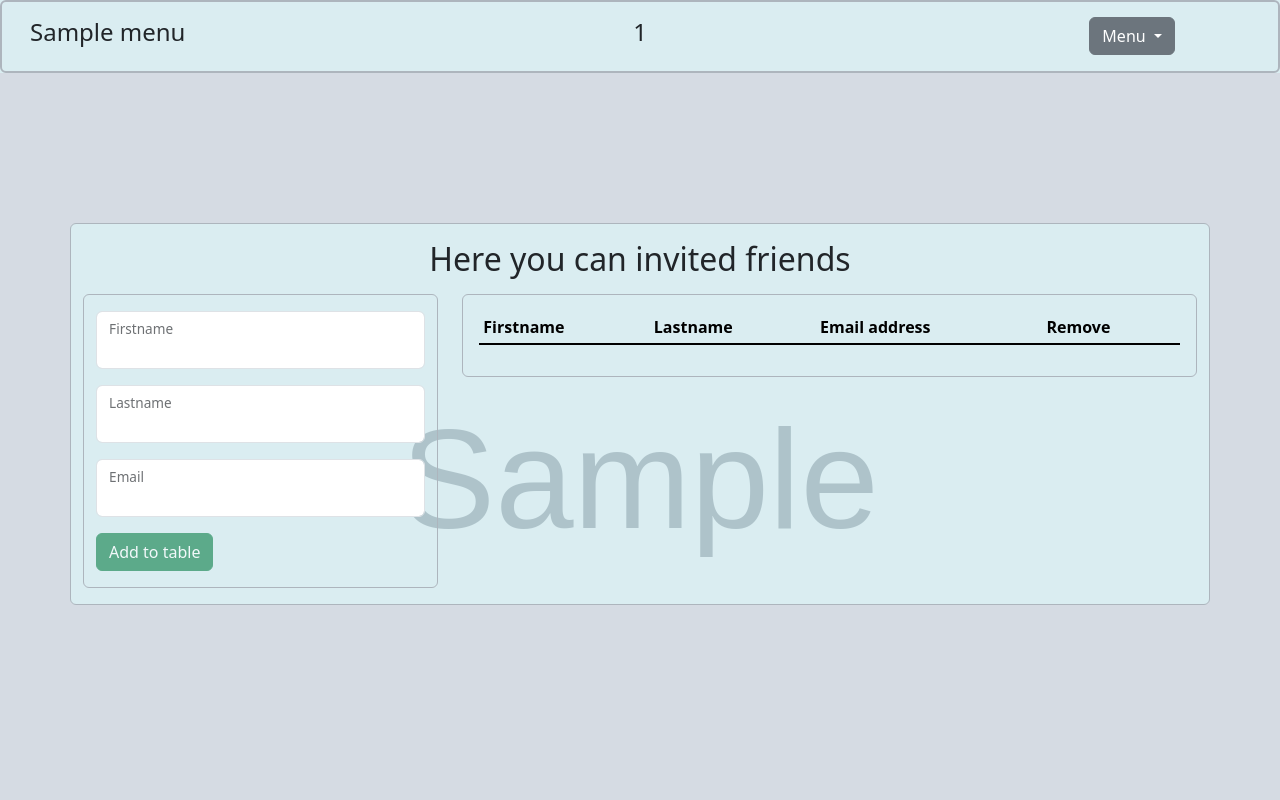
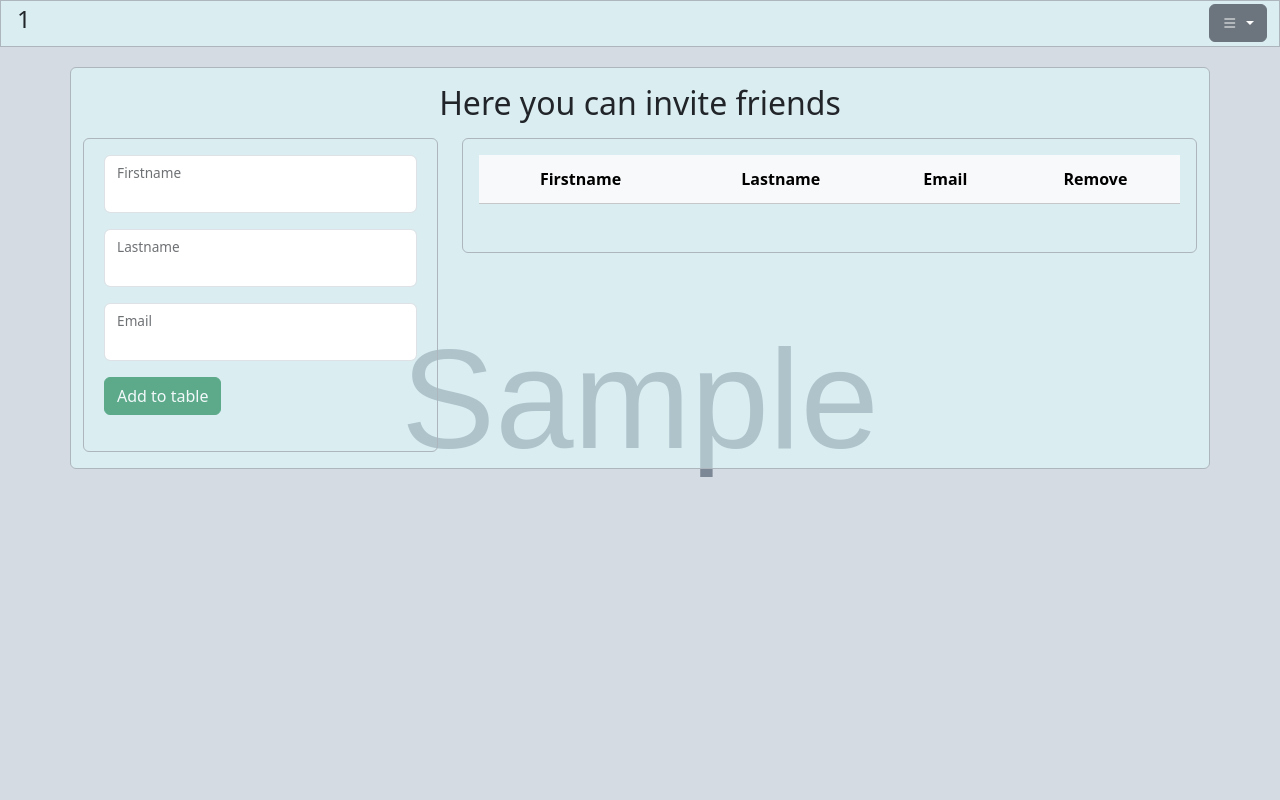
Before and after one commit to Tomasz1928/Trip_calculator, a Django app: template trip_calculator/trip_calculator/templates/trip_calculator/addFriends.html in a window 1280 px wide. Run offline with Django 3.2, Linux system fonts and the light colour scheme; the template is opened without the code that fills it: most values are stand-ins (such as "Sample title", 1, 10 or a date in 2020); grey boxes marked "Sample" are stand-in pictures; lists and menus that the app fills with data are empty.

Commit message:
add new style

```diff
--- a/trip_calculator/trip_calculator/static/trip_calculator/js/add_friend.js
+++ b/trip_calculator/trip_calculator/static/trip_calculator/js/add_friend.js
@@ -2,7 +2,12 @@
     const addFriendButton = document.getElementById("add-friend-button");
     const sendButton = document.getElementById("send-button");
     const inputs = document.querySelectorAll('#firstname-input, #lastname-input, #email-input');
-        const tableBody = document.getElementById("tabel-body");
+    const tableBody = document.getElementById("table-body");
+
+    if (!tableBody) {
+        console.error('Element with id "table-body" not found.');
+        return;
+    }
 
     inputs.forEach(input => input.addEventListener('input', checkInputs));
 
@@ -14,6 +19,11 @@
     }
 
     function checkTableData() {
+        if (!tableBody) {
+            console.error('Element with id "table-body" not found.');
+            return;
+        }
+        // Sprawdź, czy tableBody ma dzieci (wiersze tabeli)
         const tableHasData = Array.from(tableBody.children).some(row => row.querySelectorAll('td').length > 0);
         sendButton.style.display = tableHasData ? "block" : "none";
         sendButton.disabled = !tableHasData;
@@ -38,9 +48,9 @@
     function addElement() {
         const data = collectData();
 
-            const newTabelRow = document.createElement('tr');
+        const newTableRow = document.createElement('tr');
 
-            newTabelRow.append(
+        newTableRow.append(
             createTableCell(data.firstname, 'firstname'),
             createTableCell(data.lastname, 'lastname'),
             createTableCell(data.email, 'email')
@@ -49,13 +59,13 @@
         const colButton = document.createElement('td');
         const button = document.createElement('button');
         button.className = 'btn-close';
-            button.addEventListener("click", () => { tableBody.removeChild(newTabelRow); checkTableData() });
+        button.addEventListener("click", () => { tableBody.removeChild(newTableRow); checkTableData() });
         colButton.appendChild(button);
 
-            newTabelRow.appendChild(colButton);
-            tableBody.appendChild(newTabelRow);
+        newTableRow.appendChild(colButton);
+        tableBody.appendChild(newTableRow);
         checkInputs();
-            checkTableData()
+        checkTableData();
     }
 
     sendButton.addEventListener("click", () => {
@@ -71,10 +81,9 @@
                 email: email
             });
         });
-            console.log(data) // add formularz
-
+        console.log(data)
     });
 
     checkInputs();
-        checkTableData()
+    checkTableData();
 });
--- /dev/null
+++ b/trip_calculator/trip_calculator/static/trip_calculator/style/add_friend.css
@@ -0,0 +1,32 @@
+.table-sm th,
+.table-sm td {
+    padding: 0.75rem;
+    text-align: center;
+    font-size: 1rem;
+}
+
+.container-main {
+background-color: rgba(224, 255, 255, 0.5);
+    margin-top: 20px;
+}
+.container-table {
+    margin-top: 20px;
+}
+
+.container-inputs {
+    padding: 20px;
+    border: 1px solid #ccc;
+    border-radius: 10px;
+}
+
+@media (max-width: 576px) {
+    .table-responsive {
+        overflow-x: auto;
+    }
+    .table-sm th,
+    .table-sm td {
+        padding: 0.4rem;
+        font-size: 0.8rem;
+    }
+
+}
--- /dev/null
+++ b/trip_calculator/trip_calculator/static/trip_calculator/style/common.css
@@ -0,0 +1,6 @@
+.background-img-style {
+    background-size: cover;
+    background-repeat: no-repeat;
+    background-position: center;
+    height: 100vh
+}
--- a/trip_calculator/trip_calculator/templates/trip_calculator/addFriends.html
+++ b/trip_calculator/trip_calculator/templates/trip_calculator/addFriends.html
@@ -6,35 +6,28 @@
     <meta charset="UTF-8">
     <meta name="viewport" content="width=device-width, initial-scale=1.0">
     <title>Trip cost login</title>
-    <link rel="stylesheet"
-          href="https://cdnjs.cloudflare.com/ajax/libs/bootstrap-icons/1.5.0/font/bootstrap-icons.min.css">
-
-    <link href="https://cdn.jsdelivr.net/npm/bootstrap@5.3.3/dist/css/bootstrap.min.css" rel="stylesheet"
-          integrity="sha384-QWTKZyjpPEjISv5WaRU9OFeRpok6YctnYmDr5pNlyT2bRjXh0JMhjY6hW+ALEwIH" crossorigin="anonymous">
+    <link rel="stylesheet" href="https://cdnjs.cloudflare.com/ajax/libs/bootstrap-icons/1.5.0/font/bootstrap-icons.min.css">
+    <link href="https://cdn.jsdelivr.net/npm/bootstrap@5.3.3/dist/css/bootstrap.min.css" rel="stylesheet" integrity="sha384-QWTKZyjpPEjISv5WaRU9OFeRpok6YctnYmDr5pNlyT2bRjXh0JMhjY6hW+ALEwIH" crossorigin="anonymous">
+    <link rel="stylesheet" href="{% static 'trip_calculator/style/add_friend.css' %}">
+    <link rel="stylesheet" href="{% static 'trip_calculator/style/common.css' %}">
 </head>
 
+<body class="background-img-style background-img-style" style="background-image: url('{{ background.img_url }}');">
+    {% include 'trip_calculator/navigation.html' %}
+    <main>
 
-
-<body style="background-image: url('{{ background.img_url }}');  background-size: cover; background-repeat: no-repeat">
-    {% include 'trip_calculator/navigation.html' %}
-<main style="padding-top: 150px; flex: 1">
-
-        <div class="container border border-dark-subtle rounded" style="background-color: rgba(224, 255, 255, 0.5)">
+        <div class="container container-main border border-dark-subtle rounded">
             <div class="row">
                 <div class="col-12">
                     <div class="justify-content-center mt-3 mb-3">
-                        <p class="h2 text-center">Here you can invited friends</p>
-
+                        <p class="h2 text-center">Here you can invite friends</p>
                     </div>
                 </div>
             </div>
-            <div class="row justify-content-between">
-                <div class="container-fluid">
-                    <div class="row justify-content-center">
 
-                        <div class="col-4 ">
-                            <div class="container-fluid mb-3 border border-dark-subtle rounded">
-
+            <div class="row">
+                <div class="col-md-4" >
+                    <div class="container-inputs mb-3 border border-dark-subtle rounded" style=" margin-top: 0; padding-top:0">
                         <div class="form-floating mb-3 mt-3">
                             <input type="text" class="form-control" id="firstname-input" name="name">
                             <label for="firstname-input">Firstname</label>
@@ -58,28 +51,23 @@
                     </div>
                 </div>
 
-
-                        <div class="col-8">
-                            <div class="container-fluid mb-3 border border-dark-subtle rounded">
+                <div class="col-md-8">
+                    <div class="container-table mb-3 border border-dark-subtle rounded" style=" margin-top: 0">
                         <div class="row justify-content-center p-3">
-                                    <table class="table-light table-sm">
+                            <div class="table-responsive">
+                                <table class="table table-light table-sm">
                                     <thead>
                                         <tr>
                                             <th scope="col">Firstname</th>
                                             <th scope="col">Lastname</th>
-                                            <th scope="col">Email address</th>
+                                            <th scope="col">Email</th>
                                             <th scope="col">Remove</th>
                                         </tr>
                                     </thead>
-                                        <tbody class="table-group-divider" id="tabel-body">
-                                        <tr></tr>
-
-                                        </tbody>
-                                        <tr></tr>
+                                    <tbody class="table-group-divider" id="table-body"></tbody>
                                     <caption class="pt-2">
-                                            <button type="button" class="btn btn-success bi" id="send-button"
-                                                    style="display: none;" disabled>
-                                                Invit friends
+                                        <button type="button" class="btn btn-success bi" id="send-button" style="display: none;" disabled>
+                                            Invite friends
                                         </button>
                                     </caption>
                                 </table>
@@ -89,10 +77,8 @@
                 </div>
             </div>
         </div>
-        </div>
     </main>
 </body>
-
 
 <script src="https://cdn.jsdelivr.net/npm/@popperjs/core@2.11.8/dist/umd/popper.min.js"
         integrity="sha384-I7E8VVD/ismYTF4hNIPjVp/Zjvgyol6VFvRkX/vR+Vc4jQkC+hVqc2pM8ODewa9r"
--- a/trip_calculator/trip_calculator/templates/trip_calculator/create_trip.html
+++ b/trip_calculator/trip_calculator/templates/trip_calculator/create_trip.html
@@ -11,9 +11,10 @@
 
     <link href="https://cdn.jsdelivr.net/npm/bootstrap@5.3.3/dist/css/bootstrap.min.css" rel="stylesheet"
           integrity="sha384-QWTKZyjpPEjISv5WaRU9OFeRpok6YctnYmDr5pNlyT2bRjXh0JMhjY6hW+ALEwIH" crossorigin="anonymous">
+        <link rel="stylesheet" href="{% static 'trip_calculator/style/common.css' %}">
 </head>
 
-<body style="background-image: url('{{ background.img_url }}');  background-size: cover; background-repeat: no-repeat">
+<body class="background-img-style" style="background-image: url('{{ background.img_url }}');">
 {% include 'trip_calculator/navigation.html' %}
 <main style="padding-top: 150px; flex: 1">
     <div class="container border border-dark-subtle rounded border-2" style="background-color: rgba(224, 255, 255, 0.5);">
--- a/trip_calculator/trip_calculator/templates/trip_calculator/login.html
+++ b/trip_calculator/trip_calculator/templates/trip_calculator/login.html
@@ -1,3 +1,4 @@
+{% load static %}
 <!DOCTYPE html>
 <html lang="pl">
 
@@ -10,6 +11,7 @@
 
     <link href="https://cdn.jsdelivr.net/npm/bootstrap@5.3.3/dist/css/bootstrap.min.css" rel="stylesheet"
           integrity="sha384-QWTKZyjpPEjISv5WaRU9OFeRpok6YctnYmDr5pNlyT2bRjXh0JMhjY6hW+ALEwIH" crossorigin="anonymous">
+    <link rel="stylesheet" href="{% static 'trip_calculator/style/common.css' %}">
 </head>
 
 <style>
@@ -27,7 +29,7 @@
 </style>
 
 
-<body style="background-image: url('{{ background.img_url }}');  background-size: cover; background-repeat: no-repeat">
+<body class="background-img-style" style="background-image: url('{{ background.img_url }}');">
 <div class="container">
     <div class="row central-container justify-content-center align-items-center">
 
--- a/trip_calculator/trip_calculator/templates/trip_calculator/navigation.html
+++ b/trip_calculator/trip_calculator/templates/trip_calculator/navigation.html
@@ -1,27 +1,16 @@
-<nav style="background-color: rgba(224, 255, 255, 0.5);">
-    <div class="container-fluid border border-dark-subtle rounded border-2">
+<nav style="background-color: rgba(224, 255, 255, 0.5); padding-top:0" class="navbar-content">
+    <div class="container-fluid border border-bottom border-dark-subtle">
         <div class="row justify-content-between align-items-center">
 
-            <div class="col-2">
-                <div class="p-3">
-                    <p class="h4 text-left">{{ menu.current_trip_name}}</p>
-                </div>
+            <div class="col-6">
+                <p class="h5 text-left navbar-logo p-1" style="font-size: 1.5rem;">{{ menu.current_page }}</p>
             </div>
 
-            <div class="col-3 ">
-                <div class="p-3">
-                    <p class="h4 text-center">{{ menu.current_page}}</p>
-                </div>
-            </div>
-
-            <div class="col-2 ">
-                <div class="container">
-                    <div class="row justify-content-end">
-                        <div class="col-6 offset-6 col-sm-12">
+            <div class="col-4 d-flex justify-content-end">
                 <div class="dropdown">
                     <button class="btn btn-secondary dropdown-toggle" type="button"
                             data-bs-toggle="dropdown" aria-expanded="false">
-                                    Menu
+                        <i class="bi bi-list"></i>
                     </button>
                     <ul class="dropdown-menu">
                         <li>
@@ -29,7 +18,6 @@
                                 Create new trip
                             </a>
                         </li>
-
                         <li>
                             <a class="dropdown-item" href="{% url 'invite_friend_view' %}">
                                 Invite friend
@@ -50,7 +38,4 @@
             </div>
         </div>
     </div>
-            </div>
-        </div>
-    </div>
 </nav>
--- a/trip_calculator/trip_calculator/views.py
+++ b/trip_calculator/trip_calculator/views.py
@@ -28,5 +28,5 @@ def create_trip_view(request):
 
 
 def invite_friend_view(request):
-    menu = {"current_page": 'Invite new friend'}
+    menu = {"current_page": 'Invite friend'}
     return render(request, 'trip_calculator/addFriends.html', {'menu': menu, 'background': background})
```
Lines whose indentation alone changed are shown as unchanged.
